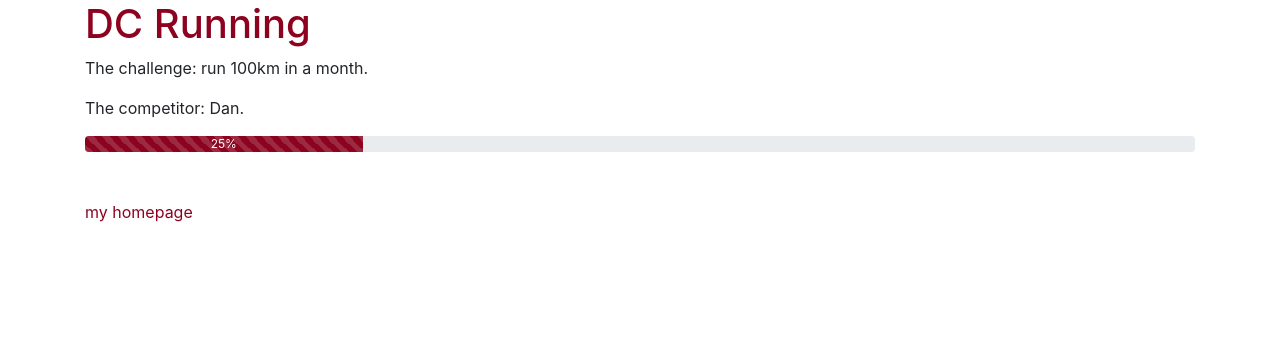
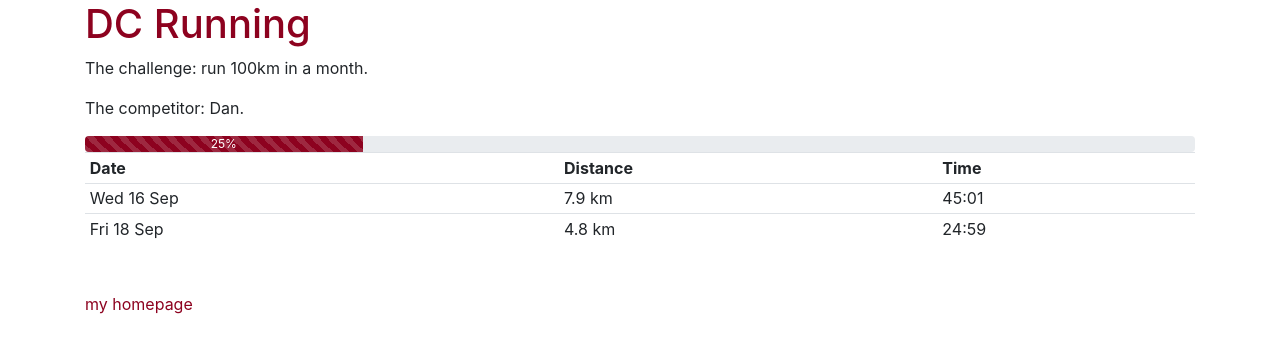
Before and after one commit to djcarter85/running, a Jekyll site: the page built from index.html, in a window 1280 px wide. Shown: the top 353 px of the page. Built offline with Jekyll 4.4.1, drawn with Linux system fonts in a browser that asks for light colours.

Commit message:
Add simple runs table

```diff
--- /dev/null
+++ b/_data/runs.yml
@@ -0,0 +1,6 @@
+- date: 2020-09-16
+  distance: 7.9
+  time: "45:01"
+- date: 2020-09-18
+  distance: 4.8
+  time: "24:59"
--- a/index.html
+++ b/index.html
@@ -13,4 +13,21 @@ layout: default
       aria-valuemin="0" aria-valuemax="100">25%</div>
   </div>
 
+  <table class="table table-sm table-hover">
+    <tr>
+      <th>Date</th>
+      <th>Distance</th>
+      <th>Time</th>
+    </tr>
+
+    {% for run in site.data.runs %}
+    <tr>
+      <td>{{ run.date | date: "%a %e %b" }}</td>
+      <td>{{ run.distance }} km</td>
+      <td>{{ run.time }}</td>
+    </tr>
+    {% endfor %}
+
+  </table>
+
 </div>
```
